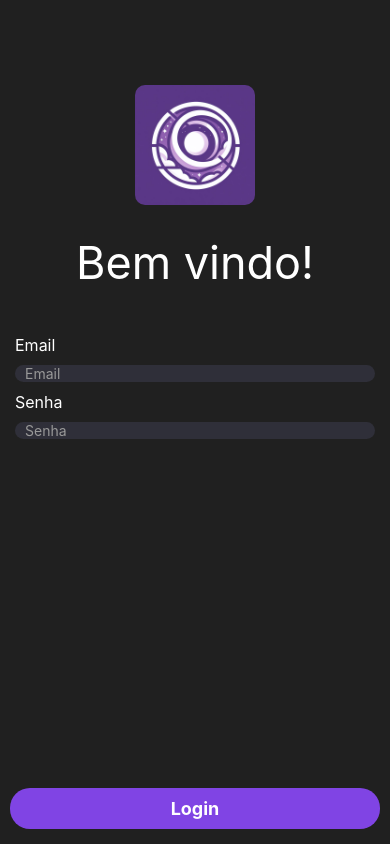
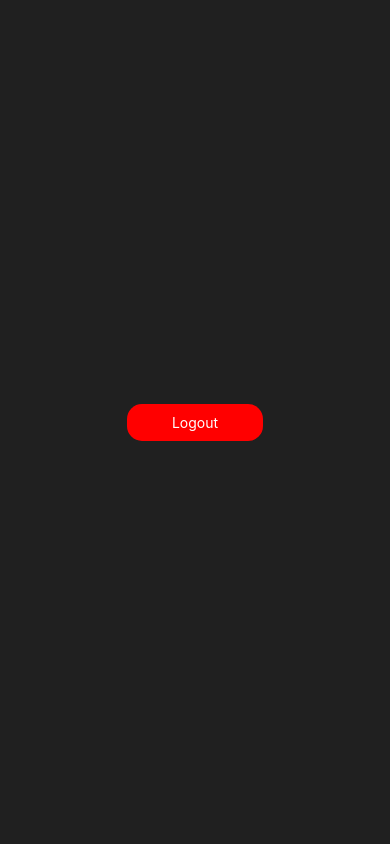
Before and after one commit to Claylton-Muniz/AppControleFinanceiro, a React Native app in the folder client/: screen /Home in a window 390 px wide. Built offline with nearby package versions, Linux system fonts and the light colour scheme.

Commit message:
configurando o navigate e o logout da conta

```diff
--- a/client/App.tsx
+++ b/client/App.tsx
@@ -1,15 +1,22 @@
 import React from 'react';
 import {NavigationContainer} from '@react-navigation/native';
 import {createNativeStackNavigator} from '@react-navigation/native-stack';
+
+import Load from './src/screens/Load';
 import Login from './src/screens/Login';
+import Home from './src/screens/Home';
 
 const Stack = createNativeStackNavigator();
 
 const App = () => {
   return (
     <NavigationContainer>
-      <Stack.Navigator screenOptions={{headerShown: false}}>
+      <Stack.Navigator
+        initialRouteName="Load"
+        screenOptions={{headerShown: false}}>
+        <Stack.Screen name="Load" component={Load} />
         <Stack.Screen name="Login" component={Login} />
+        <Stack.Screen name="Home" component={Home} />
       </Stack.Navigator>
     </NavigationContainer>
   );
--- a/client/src/screens/Home/index.tsx
+++ b/client/src/screens/Home/index.tsx
@@ -1,12 +1,34 @@
 import React from 'react';
-import {Text, View} from 'react-native';
+import {Text, TouchableOpacity, View} from 'react-native';
+// import {NavigationProp} from '@react-navigation/native';
 
-const index = () => {
+import {global} from '../global';
+import {styles} from './styles';
+
+import AsyncStorage from '@react-native-async-storage/async-storage';
+import {NavigationProp} from '@react-navigation/native';
+
+type RootStackParamList = {
+  Login: undefined;
+};
+
+type Props = {
+  navigation: NavigationProp<RootStackParamList, 'Login'>;
+};
+
+const Home = ({navigation}: Props) => {
+  const handleLogOut = async () => {
+    AsyncStorage.removeItem('@jwt_token');
+    navigation.navigate('Login');
+  };
+
   return (
-    <View>
-      <Text>Home!</Text>
+    <View style={[global.body, styles.testLogout]}>
+      <TouchableOpacity style={styles.test} onPress={handleLogOut}>
+        <Text style={styles.testText}>Logout</Text>
+      </TouchableOpacity>
     </View>
   );
 };
 
-export default index;
+export default Home;
--- /dev/null
+++ b/client/src/screens/Home/styles.ts
@@ -0,0 +1,20 @@
+import {StyleSheet} from 'react-native';
+
+export const styles = StyleSheet.create({
+  testLogout: {
+    // backgroundColor: 'blue',
+    alignItems: 'center',
+    justifyContent: 'center',
+  },
+  test: {
+    backgroundColor: 'red',
+    alignItems: 'center',
+    paddingHorizontal: 45,
+    paddingVertical: 10,
+    fontWeight: 'bold',
+    borderRadius: 15,
+  },
+  testText: {
+    color: 'white',
+  },
+});
--- /dev/null
+++ b/client/src/screens/Load/index.tsx
@@ -0,0 +1,42 @@
+import React, {useEffect} from 'react';
+import {Image, View} from 'react-native';
+import {NavigationProp} from '@react-navigation/native';
+
+import {styles} from './styles';
+import {global} from '../global';
+
+import Logo from 'assets/logo.jpeg';
+import AsyncStorage from '@react-native-async-storage/async-storage';
+
+type RootStackParamList = {
+  Home: undefined;
+  Login: undefined;
+};
+
+type Props = {
+  navigation: NavigationProp<RootStackParamList, 'Home'>;
+};
+
+const Load = ({navigation}: Props) => {
+  useEffect(() => {
+    const checkLoginStatus = async () => {
+      const token = await AsyncStorage.getItem('@jwt_token');
+      if (token) {
+        // console.log('usuário já está logado, token:', token);
+        navigation.navigate('Home');
+      } else {
+        navigation.navigate('Login');
+      }
+    };
+
+    checkLoginStatus();
+  });
+
+  return (
+    <View style={[global.body, styles.body]}>
+      <Image source={Logo} style={styles.logo} />
+    </View>
+  );
+};
+
+export default Load;
--- /dev/null
+++ b/client/src/screens/Load/styles.ts
@@ -0,0 +1,17 @@
+import {StyleSheet} from 'react-native';
+import {logoSizes} from '../themes';
+
+export const styles = StyleSheet.create({
+  body: {
+    alignItems: 'center',
+    justifyContent: 'center',
+  },
+  logo: {
+    alignContent: 'center',
+    alignItems: 'center',
+    width: logoSizes.login,
+    height: logoSizes.login,
+    borderRadius: 10,
+    marginBottom: 120,
+  },
+});
--- a/client/src/screens/Login/index.tsx
+++ b/client/src/screens/Login/index.tsx
@@ -1,8 +1,10 @@
-import React, {useState, useEffect} from 'react';
+import React, {useState} from 'react';
 import {Image, Text, TouchableOpacity, View} from 'react-native';
 
 import {styles} from './styles';
 import {global} from '../global';
+
+import {NavigationProp} from '@react-navigation/native';
 
 import axios from 'axios';
 import AsyncStorage from '@react-native-async-storage/async-storage';
@@ -13,20 +15,17 @@ import {Input} from 'components/Input/';
 // Mude o ip para o da sua máquina:
 axios.defaults.baseURL = 'http://10.0.209.18:1337/api';
 
-const Login = () => {
+type RootStackParamList = {
+  Home: undefined;
+};
+
+type Props = {
+  navigation: NavigationProp<RootStackParamList, 'Home'>;
+};
+
+const Login = ({navigation}: Props) => {
   const [account, setAccount] = useState({email: '', password: ''});
   const [error, setError] = useState('');
-
-  useEffect(() => {
-    const checkLoginStatus = async () => {
-      const token = await AsyncStorage.getItem('@jwt_token');
-      if (token) {
-        console.log('usuário já está logado, token:', token);
-      }
-    };
-
-    checkLoginStatus();
-  }, []);
 
   const handleInputChange = (key: any, value: any) => {
     setAccount(prevState => ({...prevState, [key]: value}));
@@ -45,6 +44,7 @@ const Login = () => {
         // Armazena o token no dispositivo
         AsyncStorage.setItem('@jwt_token', res.data.jwt);
         console.log('sucesso no login, token:', res.data.jwt);
+        navigation.navigate('Home');
       }
     } catch (err: any) {
       if (err.response && err.response.status === 400) {
```
